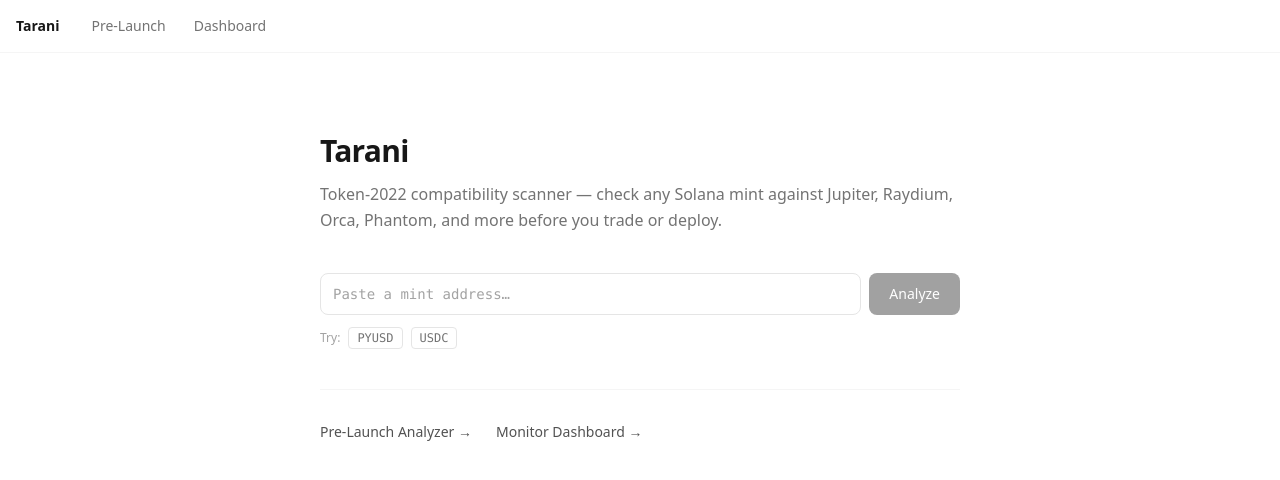
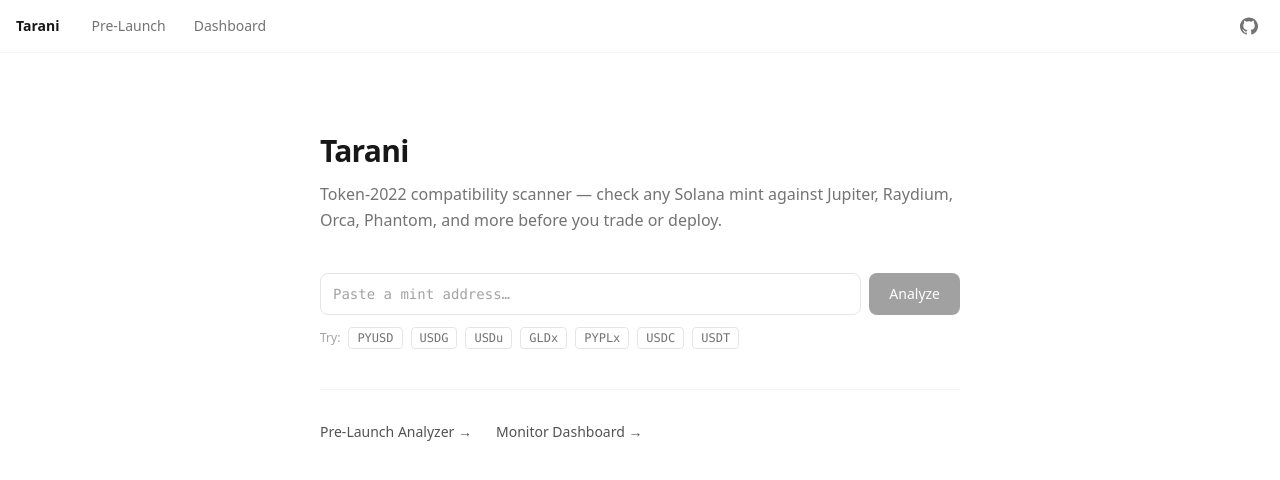
Before and after one commit to VanshChitransh/Tarani, a Next.js app in the folder apps/pixel/: page / in a window 1280 px wide. Shown: the top 480 px of the page. Built offline with nearby package versions, Linux system fonts and the light colour scheme.

Commit message:
github logo + dummy mint addresses

```diff
--- a/apps/pixel/app/page.tsx
+++ b/apps/pixel/app/page.tsx
@@ -4,9 +4,45 @@
 import { useRouter } from "next/navigation";
 import Link from "next/link";
 
+// Real mainnet mints, all verified on-chain. The first five are Token-2022
+// (token-extensions) mints owned by TokenzQ…; USDC and USDT are legacy SPL
+// tokens (Tokenkeg…) included for contrast.
 const SAMPLE_MINTS = [
-  { label: "PYUSD", address: "CXk2AMBfi3TwaEL2468s6zP8xq9NxTXjp9gjMgzeUynM" },
-  { label: "USDC", address: "EPjFWdd5AufqSSqeM2qN1xzybapC8G4wEGGkZwyTDt1v" },
+  {
+    label: "PYUSD",
+    address: "2b1kV6DkPAnxd5ixfnxCpjxmKwqjjaYmCZfHsFu24GXo",
+    note: "PayPal USD (Token-2022)",
+  },
+  {
+    label: "USDG",
+    address: "2u1tszSeqZ3qBWF3uNGPFc8TzMk2tdiwknnRMWGWjGWH",
+    note: "Global Dollar (Token-2022)",
+  },
+  {
+    label: "USDu",
+    address: "9ckR7pPPvyPadACDTzLwK2ZAEeUJ3qGSnzPs8bVaHrSy",
+    note: "USDu stablecoin (Token-2022)",
+  },
+  {
+    label: "GLDx",
+    address: "Xsv9hRk1z5ystj9MhnA7Lq4vjSsLwzL2nxrwmwtD3re",
+    note: "Gold xStock (Token-2022)",
+  },
+  {
+    label: "PYPLx",
+    address: "XshWQWYVp5ff8CrAEsGmLVKD47nBWi3Ygn5v8wXK27G",
+    note: "PayPal xStock (Token-2022)",
+  },
+  {
+    label: "USDC",
+    address: "EPjFWdd5AufqSSqeM2qN1xzybapC8G4wEGGkZwyTDt1v",
+    note: "USD Coin (legacy SPL)",
+  },
+  {
+    label: "USDT",
+    address: "Es9vMFrzaCERmJfrF4H2FYD4KCoNkY11McCe8BenwNYB",
+    note: "Tether USD (legacy SPL)",
+  },
 ];
 
 export default function HomePage() {
@@ -62,13 +98,14 @@
           </button>
         </div>
 
-        <div className="flex items-center gap-2">
+        <div className="flex flex-wrap items-center gap-2">
           <span className="text-xs text-neutral-400">Try:</span>
-          {SAMPLE_MINTS.map(({ label, address }) => (
+          {SAMPLE_MINTS.map(({ label, address, note }) => (
             <button
               key={address}
               type="button"
               onClick={() => tryMint(address)}
+              title={note}
               className="text-xs text-neutral-500 hover:text-neutral-900 border border-neutral-200 hover:border-neutral-400 rounded px-2 py-0.5 transition-colors font-mono"
             >
               {label}
--- a/apps/pixel/components/Nav.tsx
+++ b/apps/pixel/components/Nav.tsx
@@ -36,6 +36,19 @@
           </Link>
         );
       })}
+
+      <a
+        href="https://github.com/VanshChitransh/Tarani"
+        target="_blank"
+        rel="noopener noreferrer"
+        aria-label="Tarani on GitHub"
+        title="View Tarani on GitHub"
+        className="ml-auto p-1.5 rounded-md text-neutral-500 hover:text-neutral-900 hover:bg-neutral-50 transition-colors"
+      >
+        <svg viewBox="0 0 24 24" width="18" height="18" fill="currentColor" aria-hidden="true">
+          <path d="M12 .5C5.37.5 0 5.78 0 12.29c0 5.2 3.44 9.61 8.21 11.17.6.11.82-.25.82-.55 0-.27-.01-1.16-.02-2.1-3.34.73-4.04-1.61-4.04-1.61-.55-1.39-1.34-1.76-1.34-1.76-1.09-.75.08-.74.08-.74 1.2.09 1.84 1.24 1.84 1.24 1.07 1.84 2.81 1.31 3.5 1 .11-.78.42-1.31.76-1.61-2.67-.31-5.47-1.34-5.47-5.95 0-1.31.47-2.39 1.24-3.23-.12-.31-.54-1.53.12-3.19 0 0 1.01-.32 3.3 1.23a11.5 11.5 0 0 1 6 0c2.29-1.55 3.3-1.23 3.3-1.23.66 1.66.24 2.88.12 3.19.77.84 1.24 1.92 1.24 3.23 0 4.62-2.81 5.63-5.49 5.93.43.37.81 1.1.81 2.22 0 1.61-.01 2.9-.01 3.29 0 .32.22.7.83.58C20.56 21.9 24 17.49 24 12.29 24 5.78 18.63.5 12 .5z" />
+        </svg>
+      </a>
     </nav>
   );
 }
```
Also changed, not shown: 1 other file (tests, documents, lock files or other folders).
